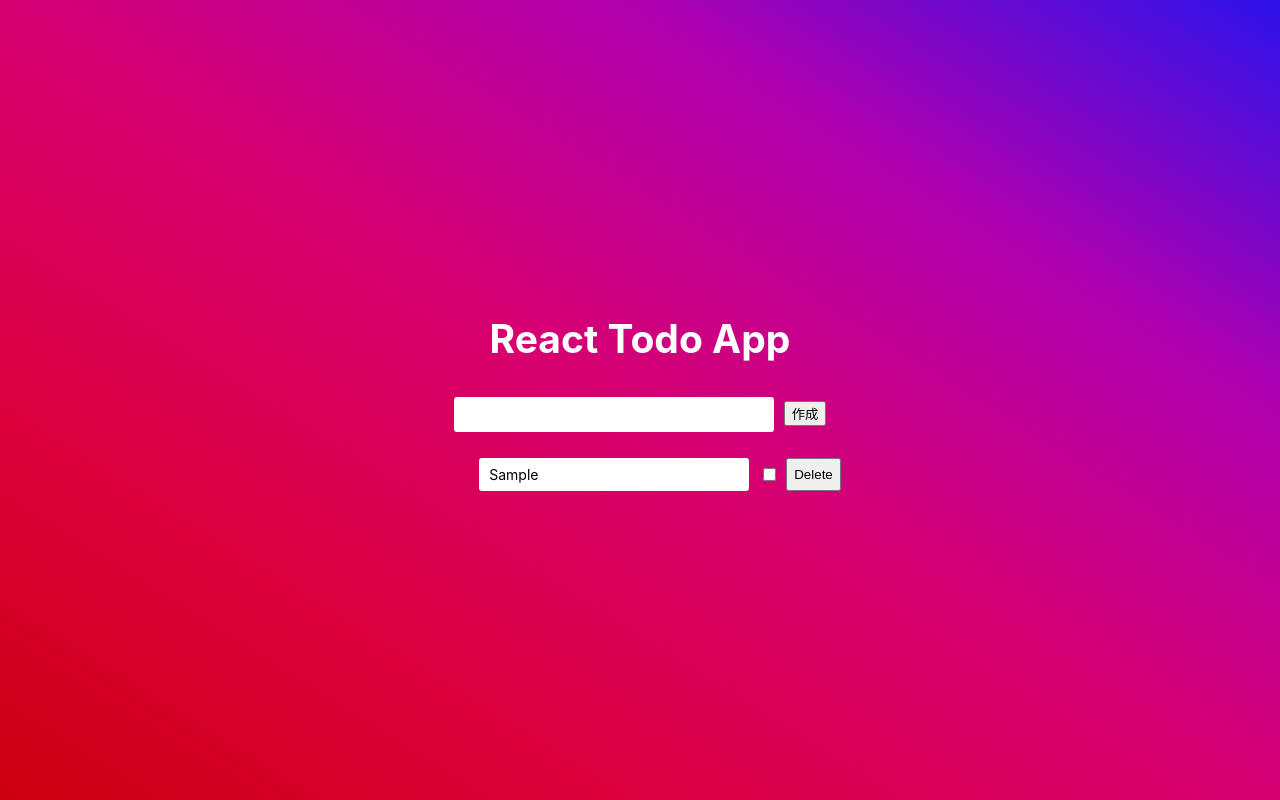
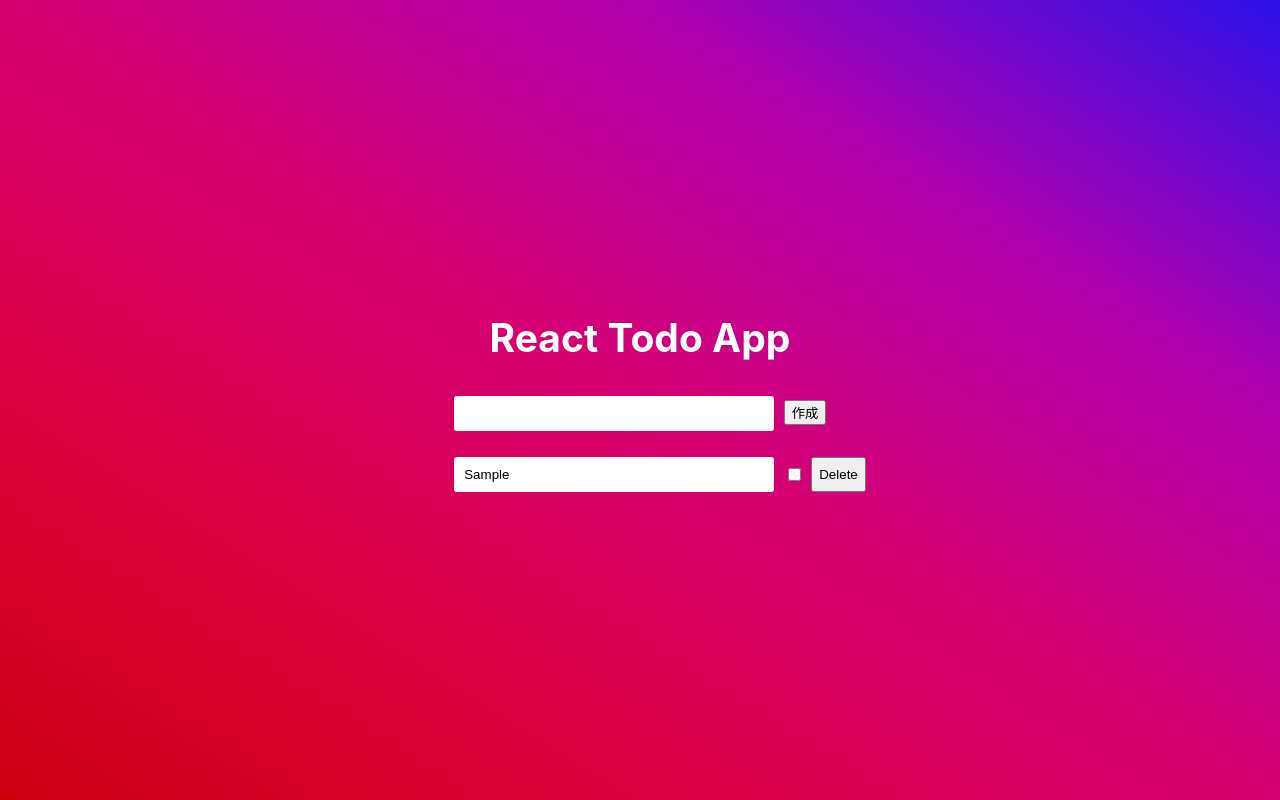
Before and after one commit to shim369/React-Todo-App, a React (Create React App) app: page / in a window 1280 px wide. Both pictures are taken after typing "Sample" into the empty fields and a click on the input "作成". Built offline with nearby package versions, Linux system fonts and the light colour scheme.

Commit message:
add edit function

```diff
--- a/src/App.css
+++ b/src/App.css
@@ -38,6 +38,6 @@
 .checkBox {
 	margin-right: 10px;
 }
-.completed {
+.inputText:disabled {
 	background-color: #ccc;
 }
--- a/src/App.js
+++ b/src/App.js
@@ -5,6 +5,38 @@
 function App() {
 	const [inputValue, setInputValue] = useState("");
 	const [todos, setTodos] = useState([]);
+
+
+
+	const handleSubmit = (e) => {
+		e.preventDefault();
+
+		const newTodo = {
+			inputValue: inputValue,
+			id: todos.length,
+			checked: false,
+		};
+		setTodos([
+			newTodo,
+			...todos
+		]);
+		setInputValue("");
+	};
+
+	const handleEdit = (id, inputValue) => {
+		const newTodos = todos.map((todo) => {
+			if(todo.id === id) {
+				todo.inputValue = inputValue;
+			}
+			return todo;
+		});
+		setTodos(newTodos);
+	};
+
+	const handleChange = (e) => {
+		setInputValue(e.target.value);
+	};
+
 
 	const handleChecked = (id, checked) => {
 		setTodos(
@@ -22,25 +54,6 @@
 
 	}
 
-	const handleSubmit = (e) => {
-		e.preventDefault();
-
-		setTodos([
-			...todos,
-			{
-				id: todos.length,
-				inputValue: inputValue,
-				checked: false,
-			},
-		]);
-		setInputValue("");
-	};
-
-	const handleChange = (e) => {
-		setInputValue(e.target.value);
-	};
-
-
   return (
     <div className="App">
 		<div>
@@ -52,9 +65,11 @@
 			<ul className='todoList'>
 				{todos.map((todo) => (
 					<li key={todo.id}>
-						<div className={`todoValue ${todo.checked ? "completed" : ""}`}>
-						<span>{todo.inputValue}</span>
-						</div>
+						<input type="text"
+						onChange={(e) => handleEdit(todo.id, e.target.value)}
+						className="inputText"
+						value={todo.inputValue}
+						disabled={todo.checked} />
 						<input className='checkBox' type="checkbox" onChange={() => handleChecked(todo.id, todo.checked)} />
 						<button onClick={()=> handleDelete(todo.id)}>Delete</button>
 					</li>
```
